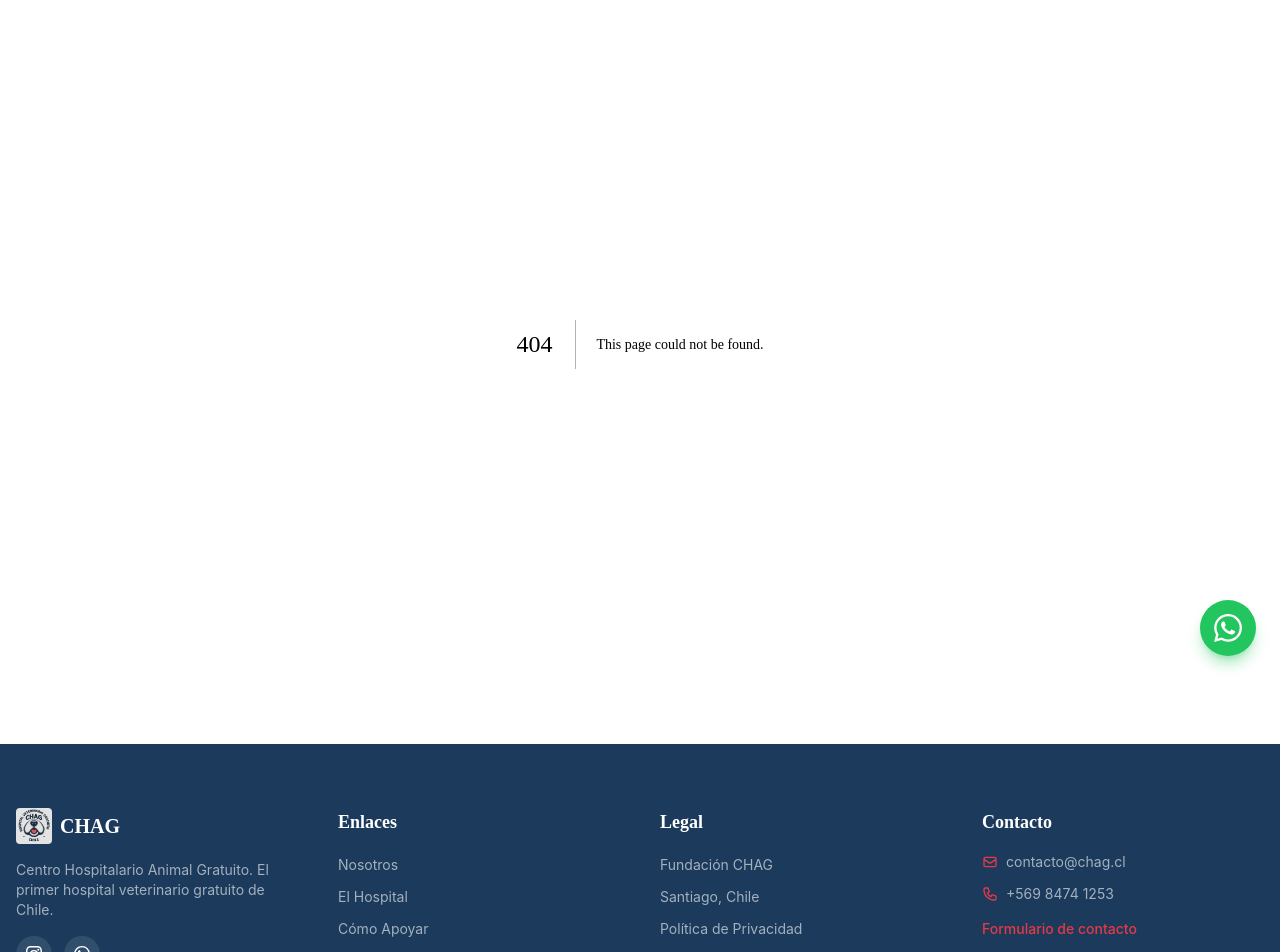
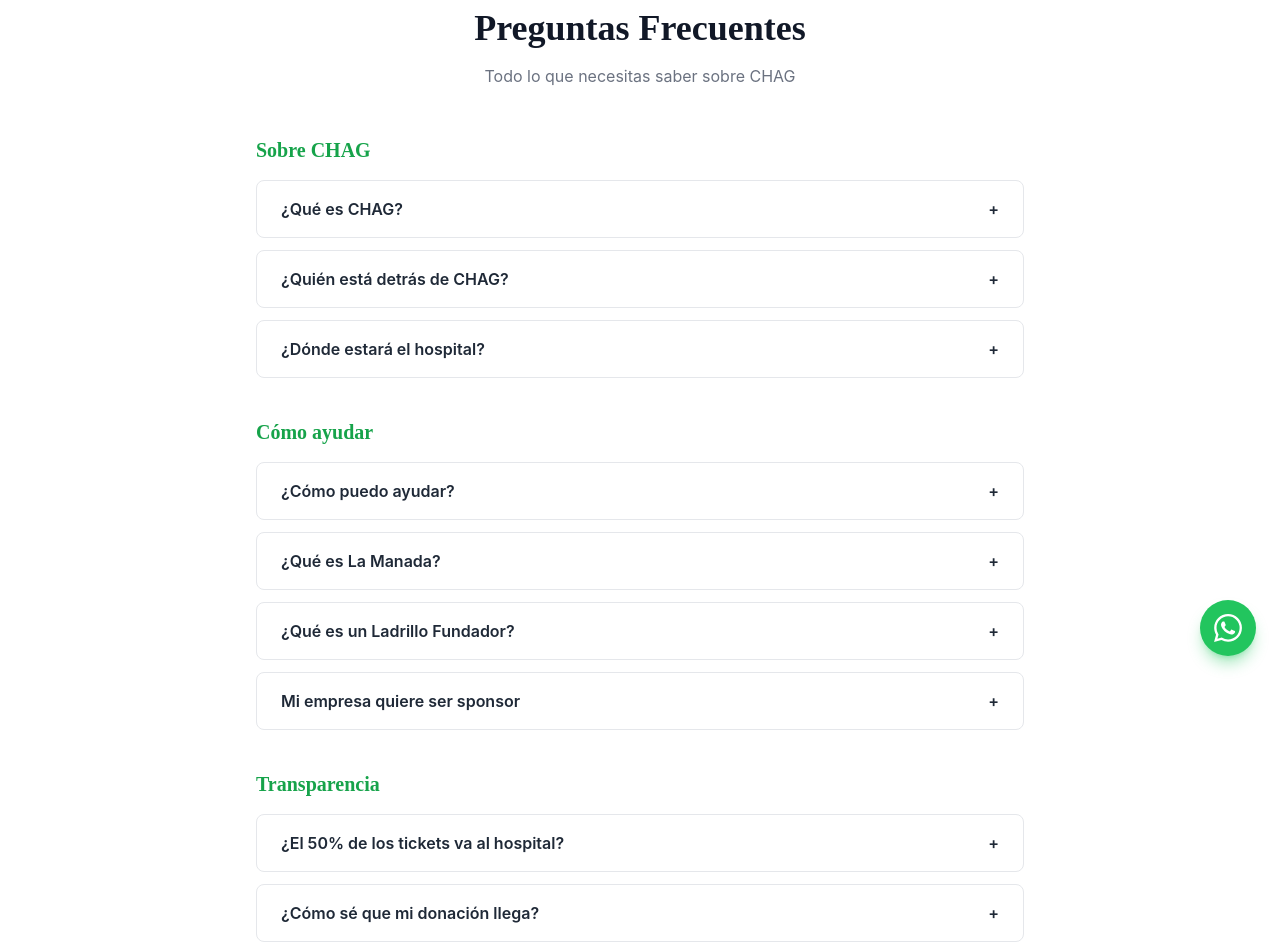
Before and after one commit to alvaro2025/chag-web, a Next.js app: page /preguntas in a window 1280 px wide. Before the commit this address had no page. Shown: the part 120-1072 px from the top of the page. Built offline with nearby package versions, Linux system fonts and the light colour scheme.

Commit message:
feat: FAQ section and page

```diff
--- a/src/app/page.tsx
+++ b/src/app/page.tsx
@@ -7,6 +7,7 @@ import Timeline from '@/components/Timeline'
 import Principles from '@/components/Principles'
 import CtaFinal from '@/components/CtaFinal'
 import { Metadata } from 'next'
+import FAQSection from '@/components/FAQSection'
 
 export const metadata: Metadata = {
   title: 'CHAG - Centro Hospitalario Animal Gratuito',
@@ -38,6 +39,7 @@ export default function Home() {
       <Model />
       <Timeline />
       <Principles />
+      <FAQSection />
       <CtaFinal />
     </main>
   )
--- /dev/null
+++ b/src/app/preguntas/page.tsx
@@ -0,0 +1,73 @@
+'use client'
+import { useState } from 'react'
+
+const categorias = [
+  {
+    titulo: 'Sobre CHAG',
+    preguntas: [
+      { q: '¿Qué es CHAG?', a: 'La fundación que construye el primer Hospital Público y Gratuito de Mascotas de Chile.' },
+      { q: '¿Quién está detrás de CHAG?', a: 'Fundación CHAG, constituida legalmente en Chile. Toda la documentación es pública y verificable.' },
+      { q: '¿Dónde estará el hospital?', a: 'En Santiago, Chile. La ubicación exacta se anunciará una vez completada la etapa de financiamiento inicial.' },
+    ]
+  },
+  {
+    titulo: 'Cómo ayudar',
+    preguntas: [
+      { q: '¿Cómo puedo ayudar?', a: 'Apadrina consulta $3.000 / Ladrillo $5.000 / La Manada $2.000/mes / Un Día $15.000 / Empresarial desde $50.000.' },
+      { q: '¿Qué es La Manada?', a: 'Es nuestra membresía mensual de $2.000. Eres miembro oficial del hospital y recibes actualizaciones exclusivas.' },
+      { q: '¿Qué es un Ladrillo Fundador?', a: 'Con $5.000 tu nombre queda grabado en el muro del hospital como parte de su construcción.' },
+      { q: 'Mi empresa quiere ser sponsor', a: 'Escríbenos a sandra@chag.cl para coordinar reunión y ver paquetes Bronce/Plata/Oro.' },
+    ]
+  },
+  {
+    titulo: 'Transparencia',
+    preguntas: [
+      { q: '¿El 50% de los tickets va al hospital?', a: 'Sí. $2.500 de cada ticket de $5.000 va directo al hospital. Todo visible en nuestro dashboard.' },
+      { q: '¿Cómo sé que mi donación llega?', a: 'Dashboard público en tiempo real. Cada peso tiene destino visible. Transparencia total.' },
+      { q: '¿Cómo sé que CHAG es legal?', a: 'Fundación constituida legalmente en Chile. Toda la documentación es pública y verificable en el Registro Civil.' },
+    ]
+  },
+  {
+    titulo: 'Contacto',
+    preguntas: [
+      { q: '¿Cómo puedo comunicarme?', a: 'WhatsApp: +56 9 5669 3126 / Email: contacto@chag.cl. Nuestro asistente está disponible 24/7 por WhatsApp.' },
+      { q: '¿Tienen redes sociales?', a: 'Sí, encuéntranos en Instagram y TikTok como @chag.cl' },
+    ]
+  },
+]
+
+export default function PreguntasPage() {
+  const [open, setOpen] = useState<string | null>(null)
+  return (
+    <main className="bg-white min-h-screen py-16 px-4">
+      <div className="max-w-3xl mx-auto">
+        <h1 className="text-4xl font-bold text-center text-gray-900 mb-4">Preguntas Frecuentes</h1>
+        <p className="text-center text-gray-500 mb-12">Todo lo que necesitas saber sobre CHAG</p>
+        {categorias.map((cat) => (
+          <div key={cat.titulo} className="mb-10">
+            <h2 className="text-xl font-bold text-green-600 mb-4">{cat.titulo}</h2>
+            <div className="space-y-3">
+              {cat.preguntas.map((faq, i) => {
+                const key = cat.titulo + i
+                return (
+                  <div key={key} className="border border-gray-200 rounded-lg overflow-hidden">
+                    <button
+                      className="w-full text-left px-6 py-4 font-semibold text-gray-800 flex justify-between items-center hover:bg-gray-50"
+                      onClick={() => setOpen(open === key ? null : key)}
+                    >
+                      {faq.q}
+                      <span>{open === key ? '−' : '+'}</span>
+                    </button>
+                    {open === key && (
+                      <div className="px-6 py-4 text-gray-600 bg-white">{faq.a}</div>
+                    )}
+                  </div>
+                )
+              })}
+            </div>
+          </div>
+        ))}
+      </div>
+    </main>
+  )
+}
--- /dev/null
+++ b/src/components/FAQSection.tsx
@@ -0,0 +1,55 @@
+'use client'
+import { useState } from 'react'
+
+const faqs = [
+  {
+    q: '¿Qué es CHAG?',
+    a: 'La fundación que construye el primer Hospital Público y Gratuito de Mascotas de Chile.'
+  },
+  {
+    q: '¿Cómo puedo ayudar?',
+    a: 'Apadrina consulta $3.000 / Ladrillo $5.000 / La Manada $2.000/mes / Un Día $15.000 / Empresarial desde $50.000.'
+  },
+  {
+    q: '¿El 50% de los tickets va al hospital?',
+    a: 'Sí. $2.500 de cada ticket de $5.000 va directo al hospital. Todo visible en nuestro dashboard.'
+  },
+  {
+    q: 'Mi empresa quiere ser sponsor',
+    a: 'Escríbenos a sandra@chag.cl para coordinar reunión y ver paquetes Bronce/Plata/Oro.'
+  },
+  {
+    q: '¿Cómo sé que mi donación llega?',
+    a: 'Dashboard público en tiempo real. Cada peso tiene destino visible. Transparencia total.'
+  },
+]
+
+export default function FAQSection() {
+  const [open, setOpen] = useState<number | null>(null)
+  return (
+    <section className="bg-gray-50 py-16 px-4">
+      <div className="max-w-3xl mx-auto">
+        <h2 className="text-3xl font-bold text-center text-gray-900 mb-10">Preguntas Frecuentes</h2>
+        <div className="space-y-3">
+          {faqs.map((faq, i) => (
+            <div key={i} className="border border-gray-200 rounded-lg overflow-hidden">
+              <button
+                className="w-full text-left px-6 py-4 font-semibold text-gray-800 flex justify-between items-center hover:bg-gray-100"
+                onClick={() => setOpen(open === i ? null : i)}
+              >
+                {faq.q}
+                <span>{open === i ? '−' : '+'}</span>
+              </button>
+              {open === i && (
+                <div className="px-6 py-4 text-gray-600 bg-white">{faq.a}</div>
+              )}
+            </div>
+          ))}
+        </div>
+        <div className="text-center mt-8">
+          <a href="/preguntas" className="text-green-600 font-semibold hover:underline">Ver todas las preguntas →</a>
+        </div>
+      </div>
+    </section>
+  )
+}
```
